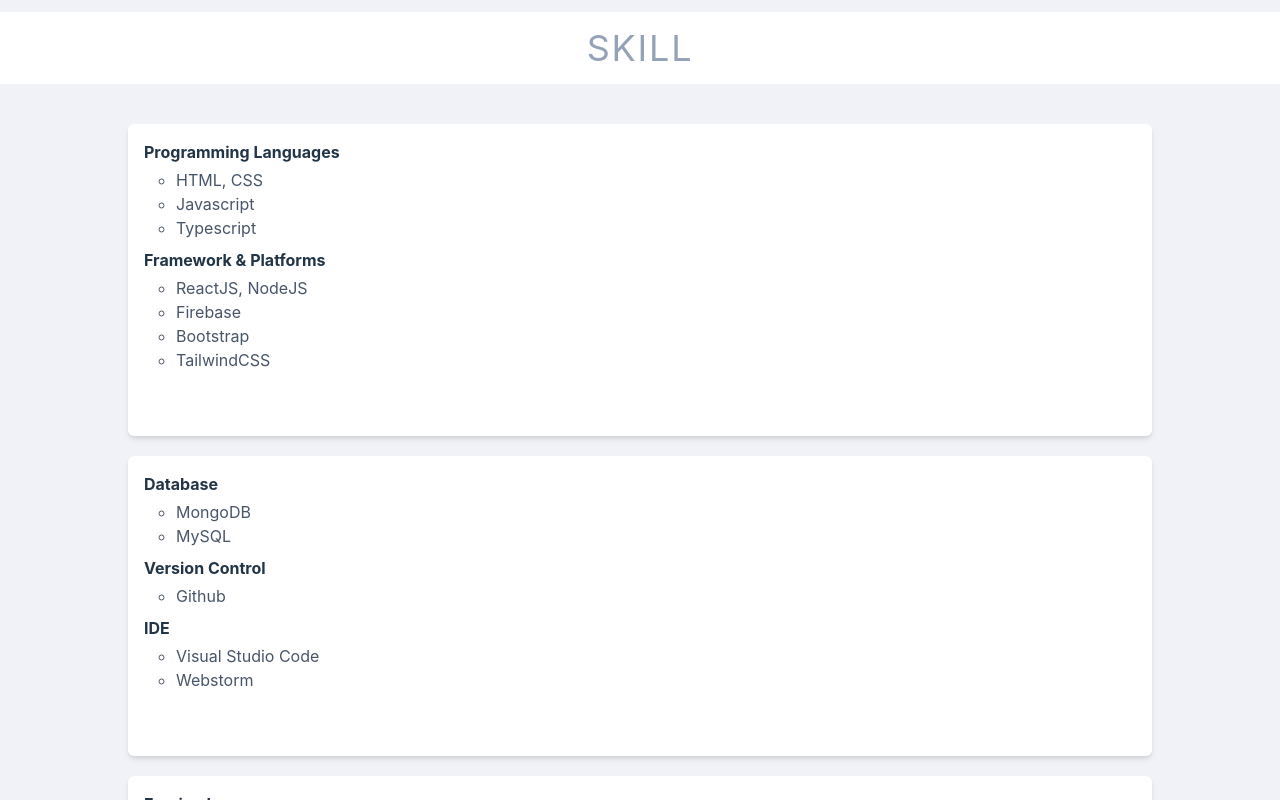
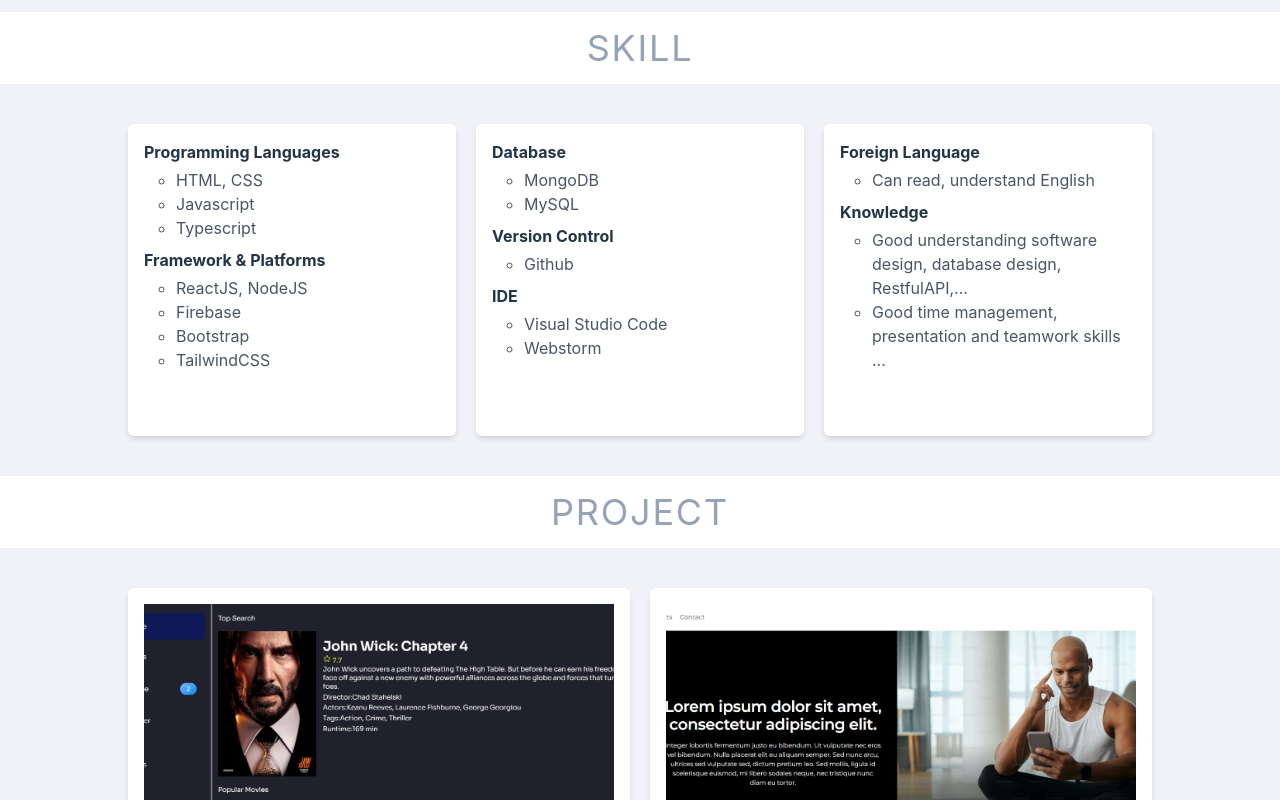
Before and after one commit to anhtuspham/portfolio, a React (Vite) app: page / in a window 1280 px wide. Shown: the part 1240-2040 px from the top of the page. Built offline with nearby package versions, Linux system fonts and the light colour scheme.

Commit message:
fix: :bug: bug vercel tailwind

```diff
--- a/src/assets/components/SectionGrid.jsx
+++ b/src/assets/components/SectionGrid.jsx
@@ -4,13 +4,22 @@ import styles from "./SectionGrid.module.css";
 export default function SectionGrid({ children, title }) {
   let childrenCount = Children.count(children);
   console.log(title, childrenCount);
+  let gridColsClass = () => {
+    if (childrenCount >= 3) {
+      return "grid-cols-3";
+    } else if (childrenCount === 2) {
+      return "grid-cols-2";
+    } else {
+      return "grid-cols-1";
+    }
+  };
   return (
     <>
       <div className="w-3/5 mx-auto max-[1440px]:w-4/5">
         <div
-          className={`grid grid-cols-${childrenCount} gap-5 max-lg:grid-cols-${
+          className={`grid ${gridColsClass()} gap-5 max-lg:grid-cols-${
             childrenCount >= 3 ? childrenCount - 1 : "2"
-          } max-md:grid-cols-${childrenCount >= 3 ? childrenCount - 2 : "1"} `}
+          } max-md:grid-cols-1 `}
         >
           {Children.map(children, (child) => (
             <div
```
